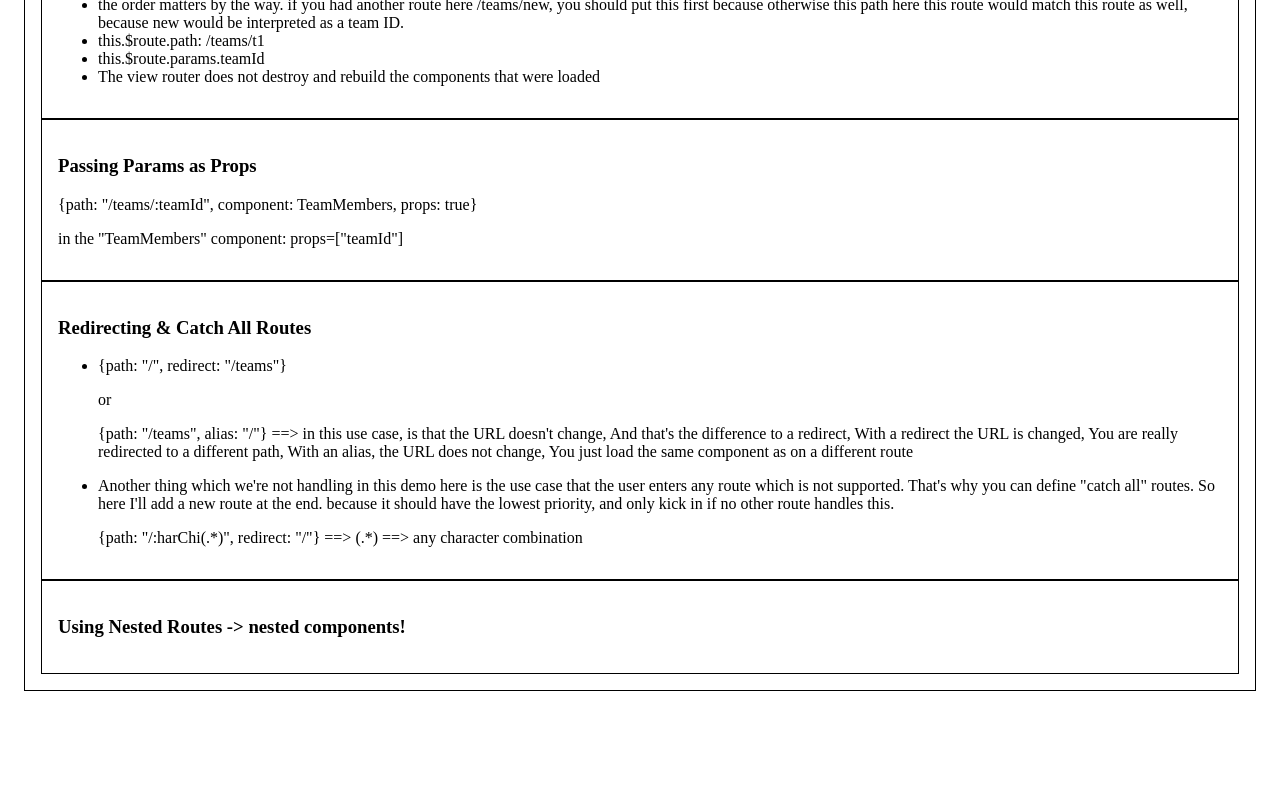
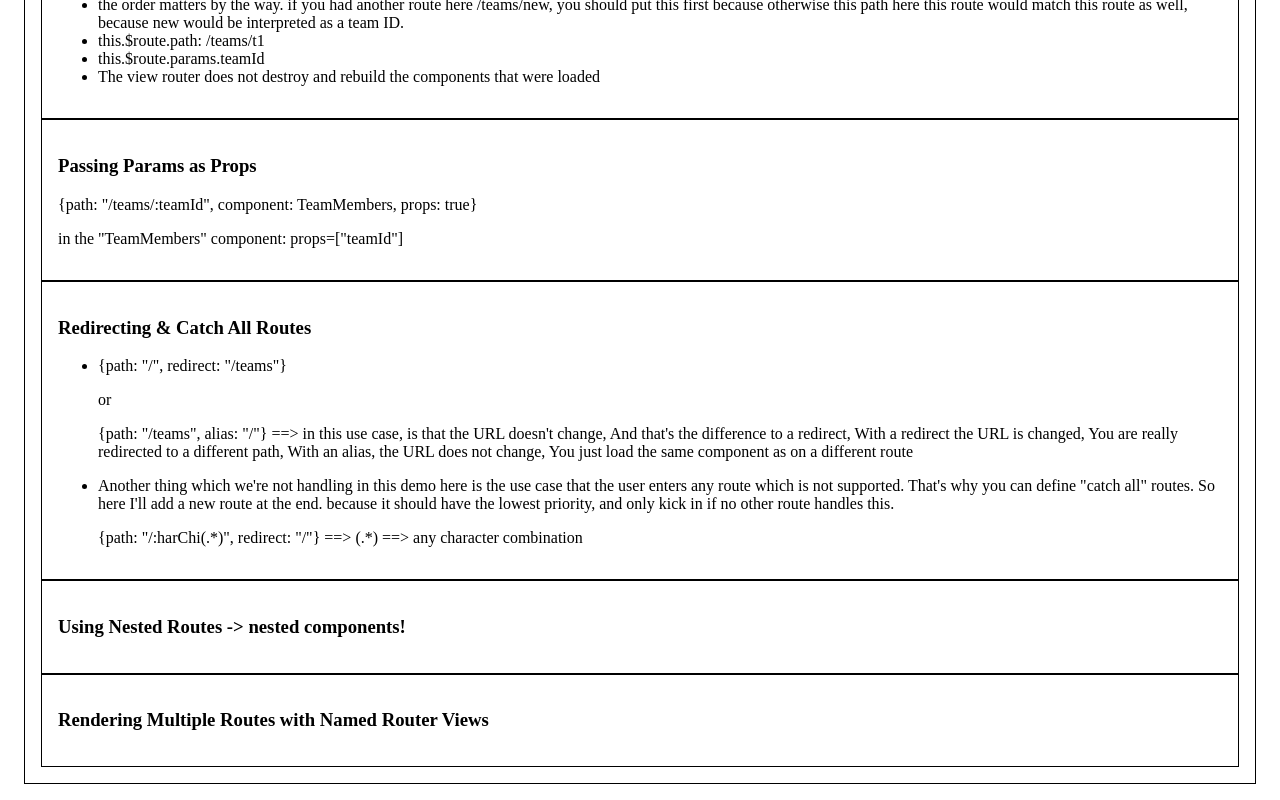
Before and after one commit to MohammadFAHssn/V_u_e, a Vue app in the folder vue-project/: page /routing-building-multi-page-single-page-applications in a window 1280 px wide. Shown: the part 2464-3264 px from the top of the page. Before the commit the page ends 3171 px from the top, so only its background shows below. Built offline with nearby package versions, Linux system fonts and the light colour scheme.

Commit message:
Rendering Multiple Routes with Named Router Views

```diff
--- a/vue-project/src/components/RoutingBuildingMultiPageSinglePageApplications/RoutingBuildingMultiPageSinglePageApplications.vue
+++ b/vue-project/src/components/RoutingBuildingMultiPageSinglePageApplications/RoutingBuildingMultiPageSinglePageApplications.vue
@@ -123,4 +123,9 @@ export default {}
   <section class="tip">
     <h3>Using Nested Routes -> nested components!</h3>
   </section>
+
+  <!--  Rendering Multiple Routes with Named Router Views -->
+  <section class="tip">
+    <h3>Rendering Multiple Routes with Named Router Views</h3>
+  </section>
 </template>
```
